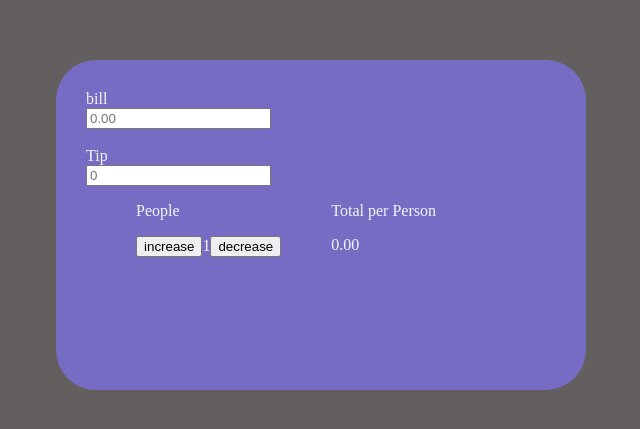
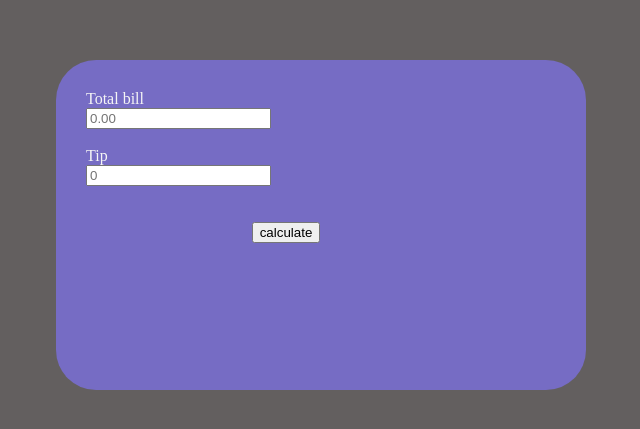
Before and after one commit to usmanabdu/React-tip-calculator, a React (Create React App) app: page / in a window 1280 px wide. Shown: the part 133-562 px from the top of the page, without its empty margins (429-1069 px from the left). Built offline with nearby package versions, Linux system fonts and the light colour scheme.

Commit message:
calculate tip one person

```diff
--- a/src/components/Tip-calculator.js
+++ b/src/components/Tip-calculator.js
@@ -1,42 +1,71 @@
 import React from "react";
 
-function Tip_calculator() {
+class Tip_calculator extends React.Component {
+    constructor(props) {
+        super(props)
+        this.state = {
+            TotalBill: "",
+            Tip: "",
+            Calculate: ""
+        }
+        this.handleTip = this.handleTip.bind(this)
+        this.handleTotalBill = this.handleTotalBill.bind(this)
+        this.handleCalculate = this.handleCalculate.bind(this)
+    }
 
+    handleTotalBill(event) {
+        event.preventDefault();
+        this.setState({
+            TotalBill: Number(event.target.value),
+        })
+    }
+
+    handleTip(event) {
+        event.preventDefault();
+        this.setState({
+            Tip: Number(event.target.value),
+
+        })
+    }
+
+    handleCalculate(event) {
+        event.preventDefault();
+        this.setState({
+            Calculate: this.state.TotalBill+((this.state.Tip * this.state.TotalBill)/100),
+        })
+    }
+
+
+    render () {
     return(
         <div className="container">
             <div className="wrapper">
                 <div className="upper">
                     <form>
-                        <label>bill</label><br></br>
-                        <input type="number" placeholder="0.00"/>
+                        <label>Total bill</label><br></br>
+                        <input type="number" placeholder="0.00" value={this.state.TotalBill} onChange={this.handleTotalBill}/>
                     </form>
                     <br></br>
                 </div>
                 <div className="middle">
                         <label>Tip</label><br></br>
-                        <input type="number" placeholder="0" />
+                        <input type="number" placeholder="0" value={this.state.Tip} onChange={this.handleTip}/>
+                        <br></br>
+                        <br></br>
                         <br></br>
                 </div>
                 <div className="bottom">
                     <div className="bottom-left">
-                    <p>People</p>
-                        <button>increase</button>
-                        <span>1</span>
-                        <button>decrease</button>
-                    </div>
-
-                    <div className="bottom-right">
-                        <p>Total per Person</p>
-                        <span>0.00</span>
+                        <button onClick={this.handleCalculate}>calculate</button><br></br>
+                        <span>{this.state.Calculate}</span>
                     </div>
 
                 </div>
             </div>
         </div>
 
-        // <h1>hello class</h1>
     )
-
+    }
 }
 
 export default Tip_calculator;
```
